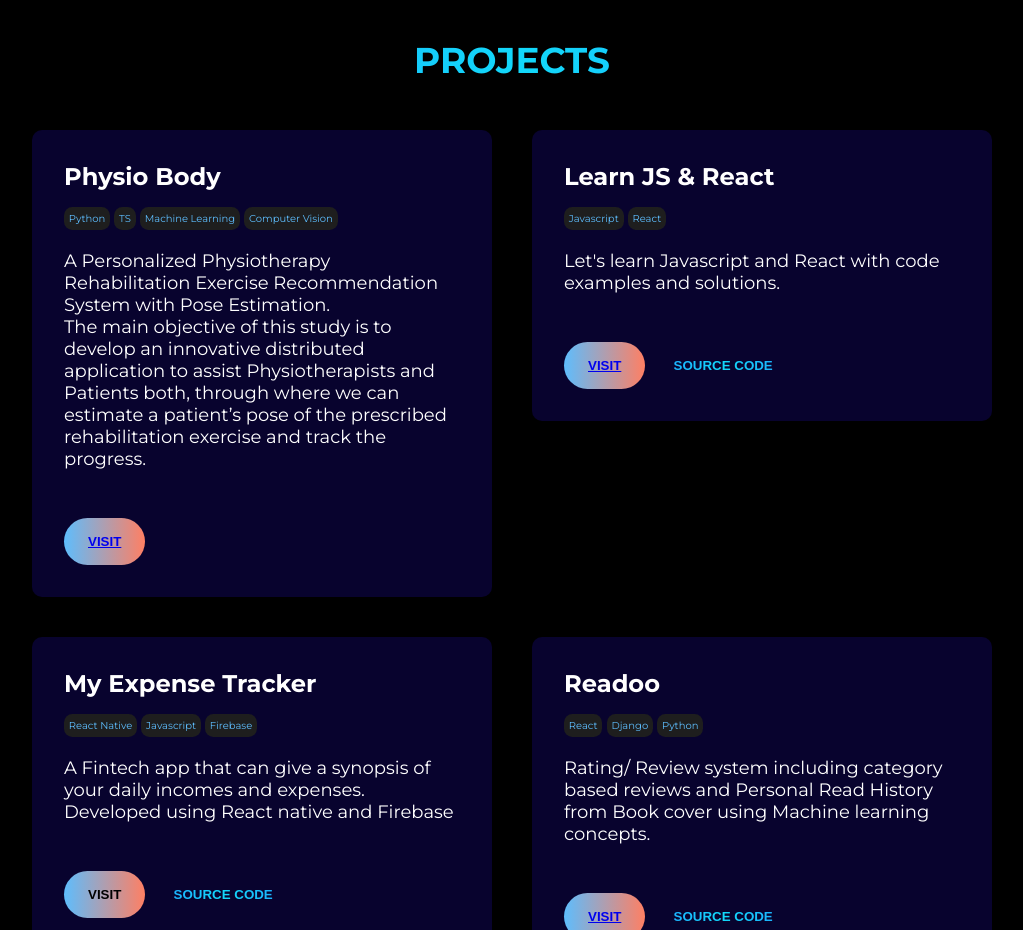
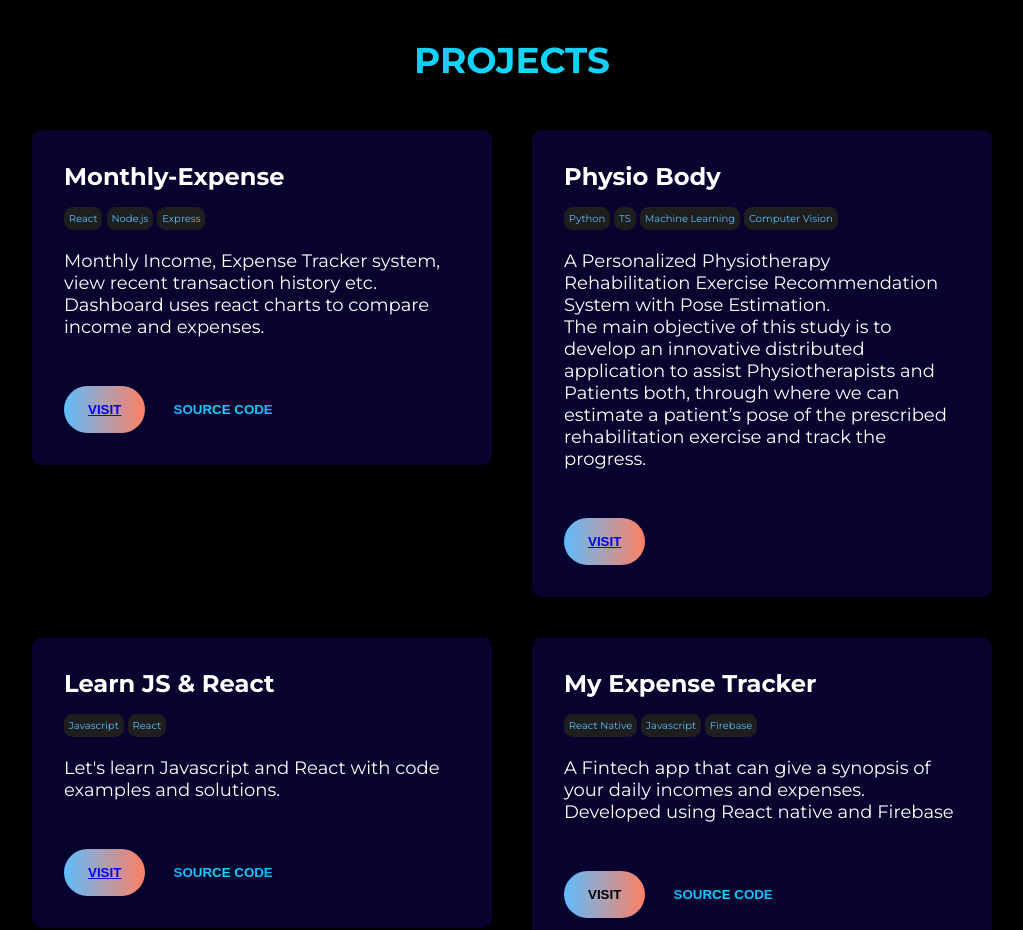
Before and after one commit to shashperera/JavascriptLessons, a plain HTML site: page index.html in a window 1280 px wide. Shown: the part 1020-1950 px from the top of the page, without its empty margins (128-1151 px from the left). Drawn offline with Linux system fonts and the light colour scheme.

Commit message:
Update projects

```diff
--- a/index.html
+++ b/index.html
@@ -62,6 +62,21 @@
     <section class="container-full projects-section">
       <h2 class="primary-gradient uppercase mb-3">projects</h2>
       <div class="projects">
+        <div class="project">
+          <h3 class="title">Monthly-Expense</h3>
+          <div class="skills">
+            <span>React</span>
+            <span>Node.js</span>
+            <span>Express</span>
+          </div>
+          <p class="description">
+            Monthly Income, Expense Tracker system, view recent transaction history etc. Dashboard uses react charts to compare income and expenses.
+          </p>
+          <div class="actions">
+            <button class="btn btn-primary"><a href="https://github.com/shashperera/MonthlyExpenseTracker/">Visit</a></button>
+            <button class="btn btn-secondary">Source code</button>
+          </div>
+        </div>
         <div class="project">
           <h3 class="title">Physio Body</h3>
           <div class="skills">
```
